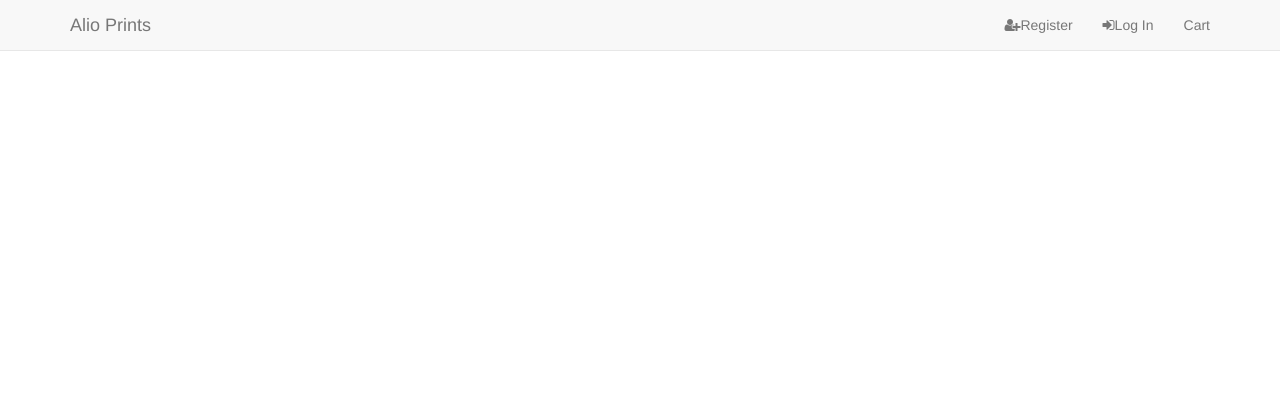
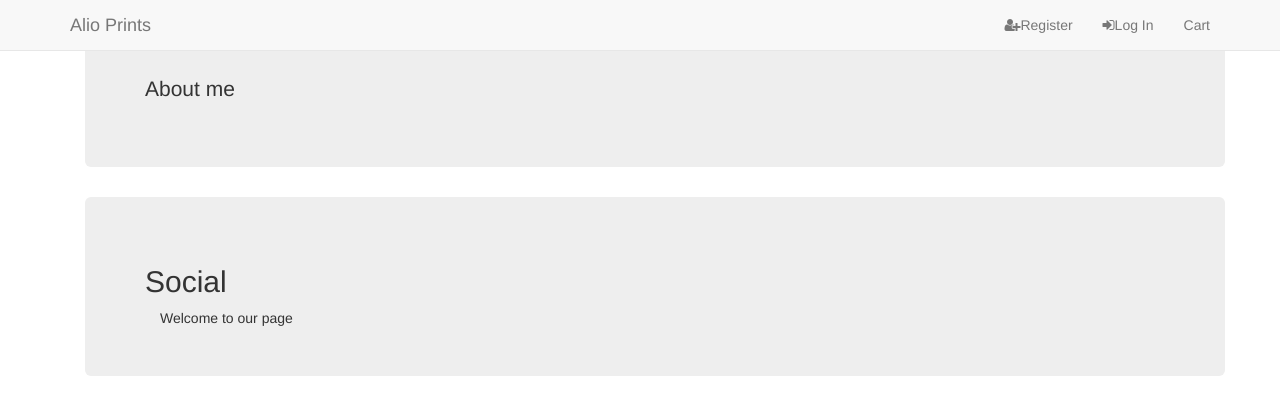
Before and after one commit to ElaineArchbold/fullstack-milestone-project, a Django app: page / in a window 1280 px wide. Shown: the top 415 px of the page. Run offline with Django 3.2, Linux system fonts and the light colour scheme; data that the repository does not hold is empty; some libraries are stand-ins or nearby versions.

Commit message:
started styling

```diff
--- a/alioprints/settings.py
+++ b/alioprints/settings.py
@@ -11,6 +11,7 @@ https://docs.djangoproject.com/en/1.11/ref/settings/
 """
 
 import os
+import env
 import dj_database_url
 
 # Build paths inside the project like this: os.path.join(BASE_DIR, ...)
--- a/home/templates/index.html
+++ b/home/templates/index.html
@@ -2,4 +2,7 @@
 {% extends base.html %}
 
 {% block content %}
+
+<div class="container-fluid">INDEX PAGE</div>
+index page
 {% endblock %}
--- a/home/views.py
+++ b/home/views.py
@@ -1,4 +1,5 @@
 from django.shortcuts import render
+
 
 # Create your views here.
 
--- a/manage.py
+++ b/manage.py
@@ -1,6 +1,7 @@
 #!/usr/bin/env python
 import os
 import sys
+
 
 if __name__ == "__main__":
     os.environ.setdefault("DJANGO_SETTINGS_MODULE", "alioprints.settings")
--- a/products/templates/products.html
+++ b/products/templates/products.html
@@ -2,8 +2,31 @@
 {% extends 'base.html' %}
 
 {% block content %}
+<div class="container background-container">
+   <!--SECTION ONE-->
+
+
+   <!--Icons for middle section on home page-->
+   <div class="jumbotron parallaxtwo">
+      <div class="container">
+         <div class="row">
+          <p>About me</p>
+         </div>
+      </div>
+   </div>
+   <!--SECTION TWO-->
+   <section>
+      <div class="jumbotron parallaxthree">
+         <h2>Social</h2>
+
+
+
+<div class="container-fluid">Welcome to our page</div>
 <div class="row row-flex">
+
+
     {% for product in products %}
+
         <div class="col-xs-10 col-xs-offset-1 col-sm-offset-0 col-sm-6 col-md-4 display panel panel-default">
             <div class="panel-body">
                 <div class="product" style="background-image: url('{{ MEDIA_URL }}{{ product.image }}')"></div>
@@ -23,6 +46,12 @@
                 </form>
             </div>
         </div>
+
     {% endfor %}
+
+
+</div>
+  </div>
+   </section>
 </div>
 {% endblock %}
--- a/templates/base.html
+++ b/templates/base.html
@@ -17,7 +17,7 @@
 </head>
 <body>
     <!-- Fixed masthead -->
-    <nav class="navbar navbar-masthead navbar-default navbar-fixed-top">
+  <nav class="navbar navbar-masthead navbar-default navbar-fixed-top">
         <div class="container">
             <div class="navbar-header">
                 <button type="button" class="navbar-toggle collapsed" data-toggle="collapse" data-target="#navbar" aria-expanded="false" aria-controls="navbar">
```
Also changed, not shown: products/models.py (+9 -0 lines), alioprints/urls.py (line endings or trailing spaces), products/migrations/0002_product_category.py (added), products/migrations/0003_auto_20200418_1404.py (added).
